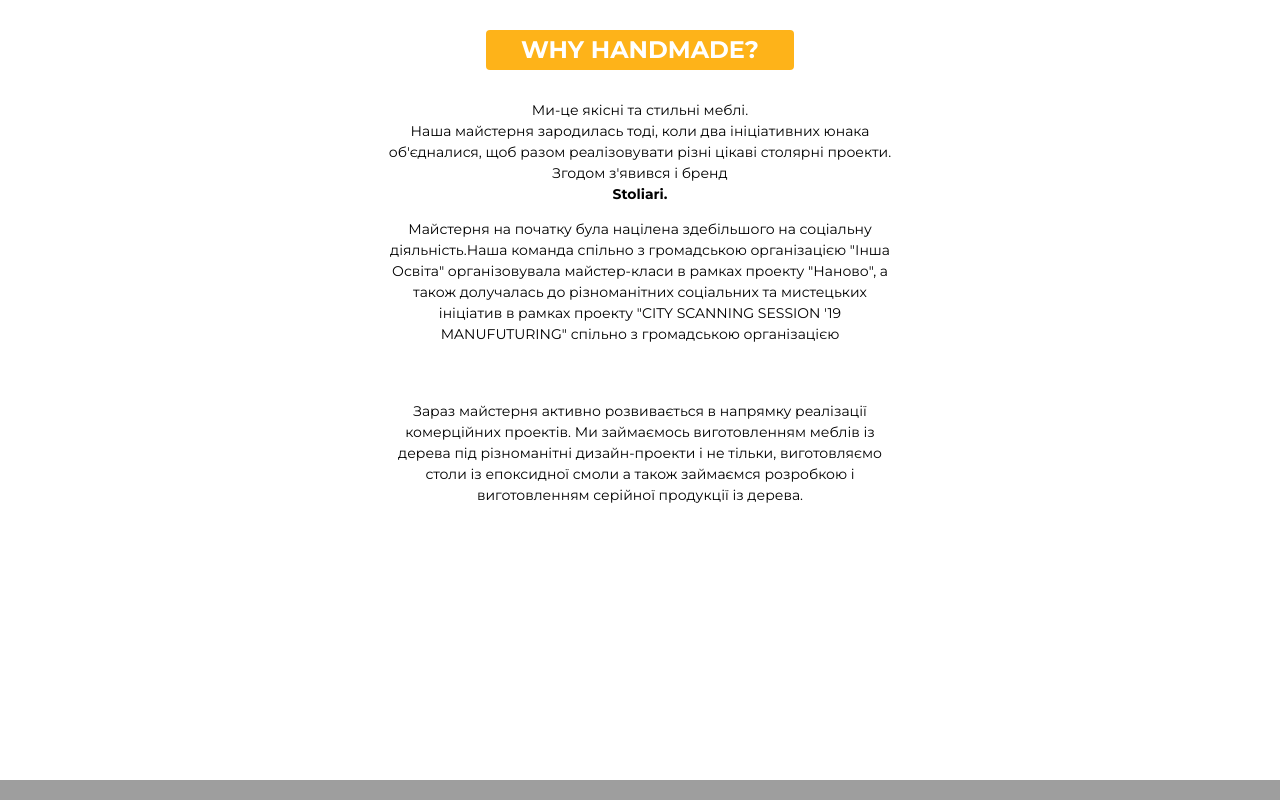
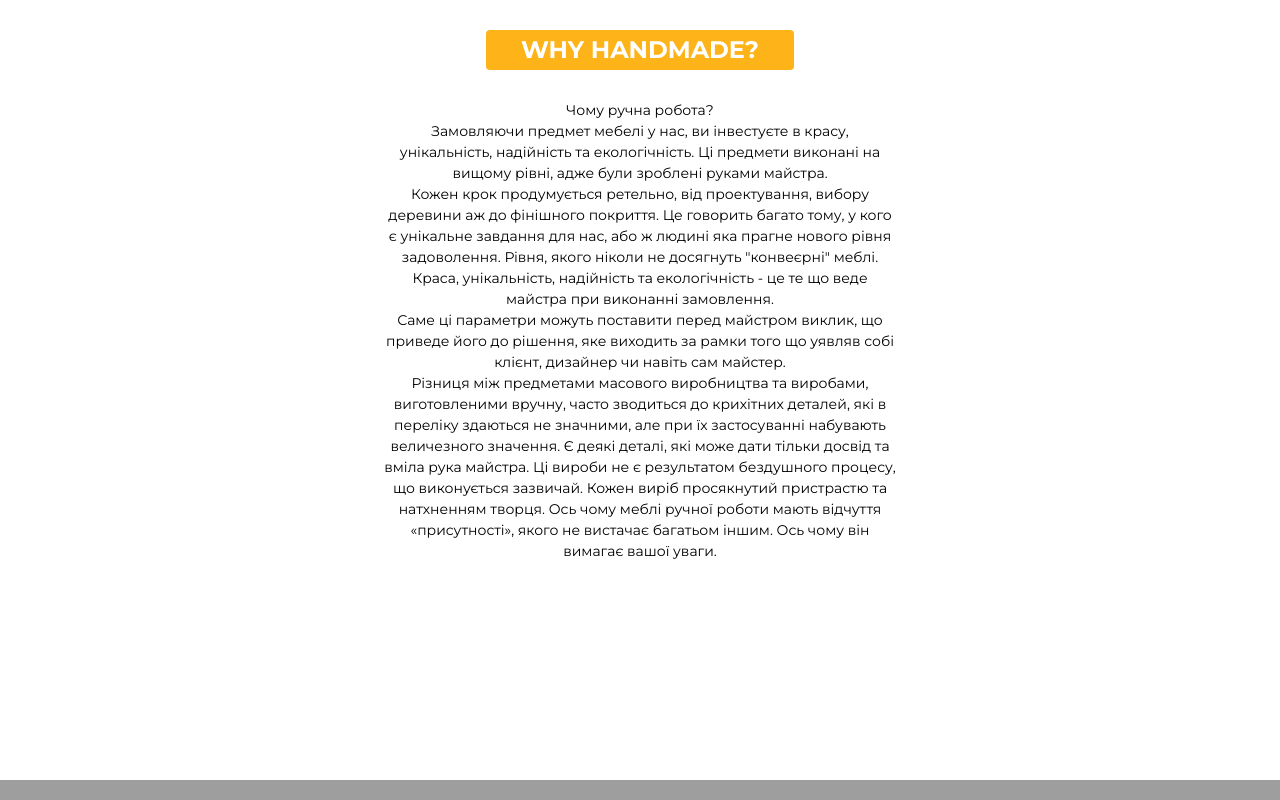
Before and after one commit to PavloMarchenko/1st_team-1st_project, a plain HTML site: page index.html in a window 1280 px wide. Shown: the top 800 px of the page. Drawn offline with nearby package versions, Linux system fonts and the light colour scheme; grey boxes are pictures that could not be loaded.

Commit message:
foot cotact hm

```diff
--- a/css/style.css
+++ b/css/style.css
@@ -86,6 +86,10 @@ img {
   text-align: center;
   max-width: 40vw;
   margin: 0 auto;
+}
+
+.why-handmade-description{
+  height: 110vh;
 }
 
 
@@ -237,12 +241,18 @@ b {
 }
 
 @media screen and (max-width: 760px) {
+
+}
+
+@media screen and (max-width: 575px) {
   .why-handmade-description span{
     max-width: 100vw;
   }
-}
 
-@media screen and (max-width: 575px) {
+  .hand-made-class{
+    height: 95vh;
+  }
+
 
 }
 
--- a/index.html
+++ b/index.html
@@ -40,12 +40,14 @@ integrity="sha384-gfdkjb5BdAXd+lj+gudLWI+BXq4IuLW5IT+brZEZsLFm++aCMlF1V92rMkPaX4
       </div>
       <div class="col-12 hand-made-class align-self-start">
         <div class="why-handmade-description">
-          <span>Ми-це якісні та стильні меблі. <br>
-            Наша майстерня зародилась тоді, коли два ініціативних юнака об'єдналися, щоб разом реалізовувати різні цікаві столярні проекти.
-            Згодом з'явився і бренд<p><b>Stoliari.</b></p>
-           Майстерня на початку була націлена здебільшого на соціальну діяльність.Наша команда спільно з громадською організацією "Інша Освіта" організовувала майстер-класи в рамках проекту "Наново", а також долучалась до різноманітних соціальних та мистецьких ініціатив в рамках проекту "CITY SCANNING SESSION '19 MANUFUTURING" спільно з громадською організацією <p>"MetaLab".</p> <br>
-           Зараз майстерня активно розвивається в напрямку реалізації комерційних проектів. Ми займаємось виготовленням меблів із дерева під різноманітні дизайн-проекти і не тільки,
-           виготовляємо столи із епоксидної смоли а також займаємся розробкою і виготовленням серійної продукції із дерева.</span>
+          <span>Чому ручна робота?<br>
+            Замовляючи предмет мебелі у нас, ви інвестуєте в красу, унікальність, надійність та екологічність. Ці предмети виконані на вищому рівні, адже були зроблені руками майстра.<br>
+            Кожен крок продумується ретельно, від проектування, вибору деревини аж до фінішного покриття. Це говорить багато тому, у кого є унікальне завдання для нас, або ж людині яка прагне нового рівня задоволення.
+            Рівня, якого ніколи не досягнуть "конвеєрні" меблі. Краса, унікальність, надійність та екологічність - це те що веде майстра при виконанні замовлення. <br>
+            Саме ці параметри можуть поставити перед майстром виклик, що приведе його до рішення, яке виходить за рамки того що уявляв собі клієнт, дизайнер чи навіть сам майстер. <br>
+            Різниця між предметами масового виробництва та виробами, виготовленими вручну, часто зводиться до крихітних деталей, які в переліку здаються не значними, але при їх застосуванні набувають величезного значення.
+            Є деякі деталі, які може дати тільки досвід та вміла рука майстра. Ці вироби не є результатом бездушного процесу, що виконується зазвичай. Кожен виріб просякнутий пристрастю та натхненням творця.
+            Ось чому меблі ручної роботи мають відчуття «присутності», якого не вистачає багатьом іншим. Ось чому він вимагає вашої уваги.
         </div>
       </div>
     </div>
```
